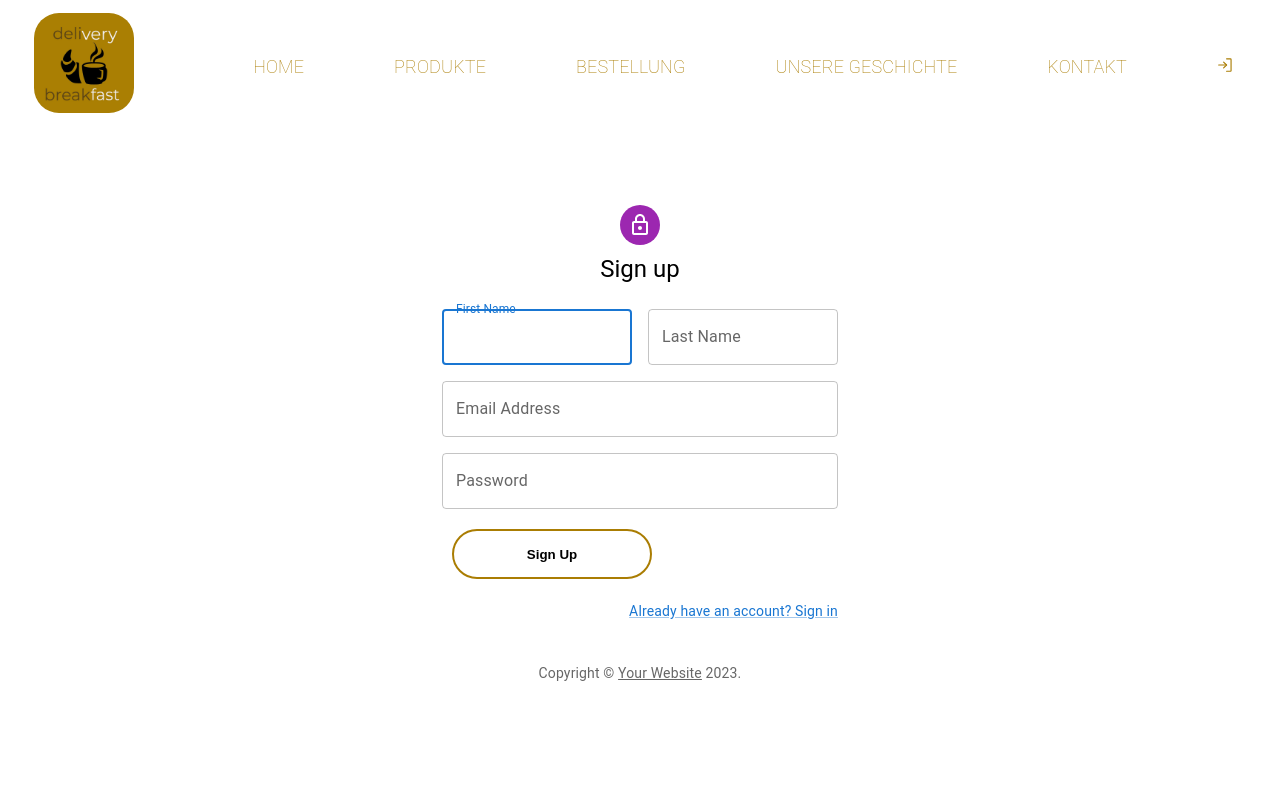
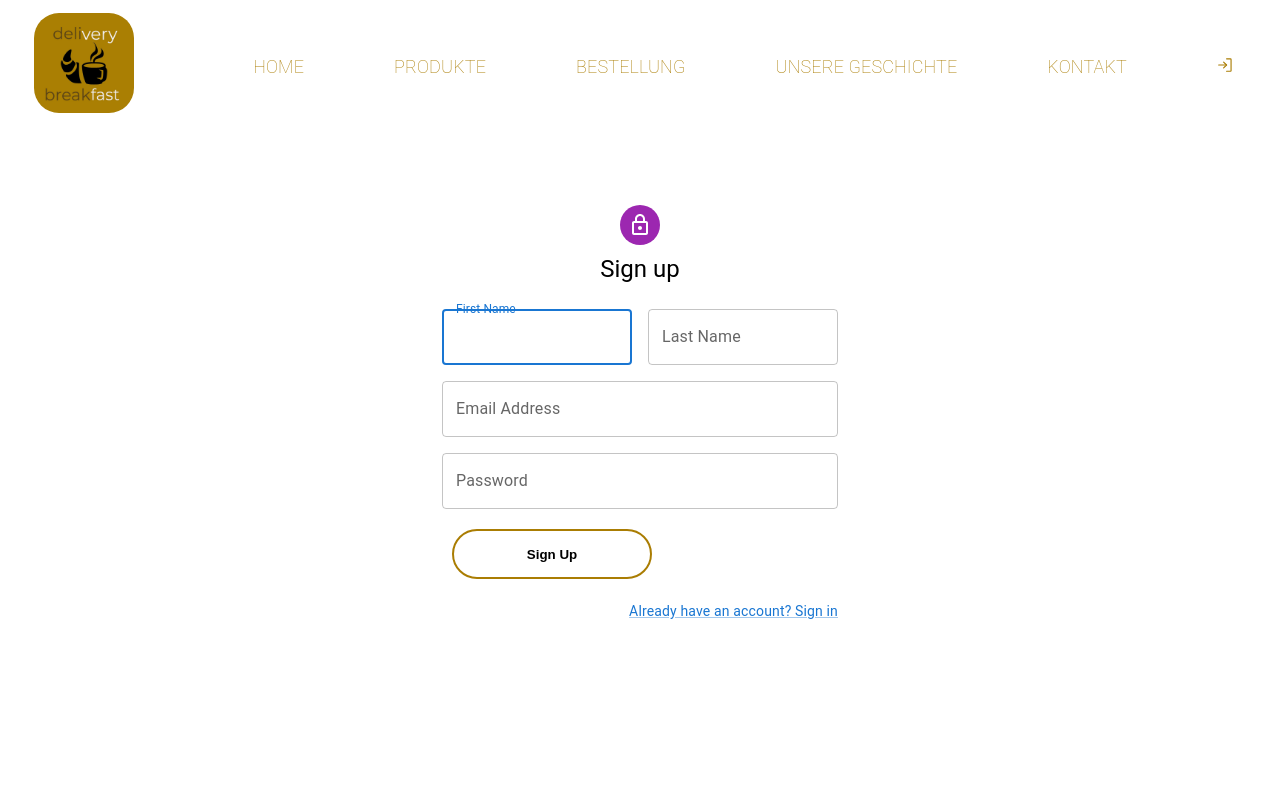
Before and after one commit to 2204Simon/Website-dynamisch, a React (Create React App) app in the folder my-app/: page /SignUp in a window 1280 px wide. Shown: the top 800 px of the page. Built offline with nearby package versions, Linux system fonts and the light colour scheme.

Commit message:
Copyright bei Login entfernt

```diff
--- a/my-app/src/pages/Footer.tsx
+++ b/my-app/src/pages/Footer.tsx
@@ -46,7 +46,10 @@ function Footer(): JSX.Element {
             <LinkedinLogo size={24} />
           </a>
           <li>
-            <Link to="/"> &copy; delivery-breakfast 2023</Link>
+            <Link to="/">
+              {" "}
+              &copy; delivery-breakfast {new Date().getFullYear()}
+            </Link>
           </li>
         </div>
       </div>
--- a/my-app/src/pages/logIn/LogIn.tsx
+++ b/my-app/src/pages/logIn/LogIn.tsx
@@ -19,14 +19,7 @@ function Copyright(props: any) {
       color="text.secondary"
       align="center"
       {...props}
-    >
-      {"Copyright © "}
-      <Link color="inherit" href="https://mui.com/">
-        Your Website
-      </Link>{" "}
-      {new Date().getFullYear()}
-      {"."}
-    </Typography>
+    ></Typography>
   );
 }
 
--- a/my-app/src/pages/logIn/SignUp.tsx
+++ b/my-app/src/pages/logIn/SignUp.tsx
@@ -18,14 +18,7 @@ function Copyright(props: any) {
       color="text.secondary"
       align="center"
       {...props}
-    >
-      {"Copyright © "}
-      <Link color="inherit" href="https://mui.com/">
-        Your Website
-      </Link>{" "}
-      {new Date().getFullYear()}
-      {"."}
-    </Typography>
+    ></Typography>
   );
 }
 
```
